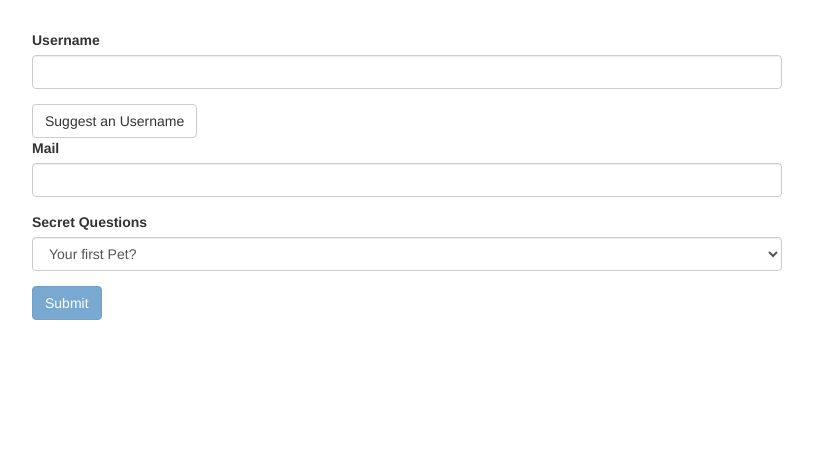
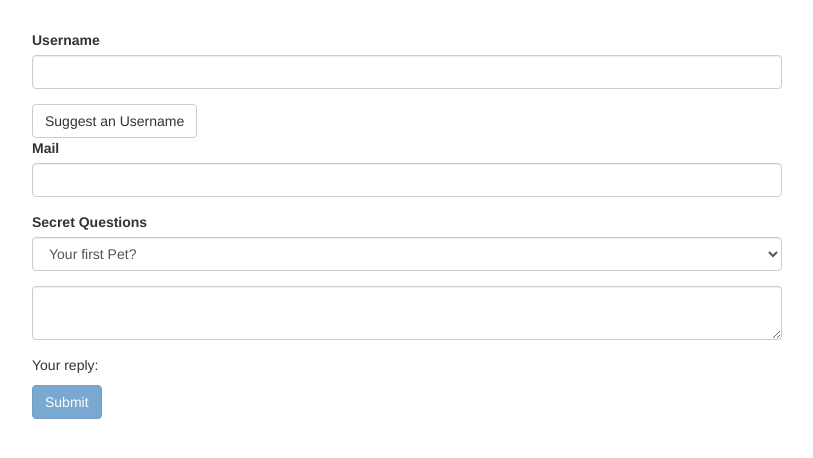
Before and after one commit to jimmyzhu710/template-driven-form, an Angular app: page / in a window 1280 px wide. Shown: the top 458 px of the page, without its empty margins (233-1046 px from the left). Built offline with nearby package versions, Linux system fonts and the light colour scheme.

Commit message:
194. Using ngModel with Two-Way-Binding

```diff
--- a/src/app/app.component.html
+++ b/src/app/app.component.html
@@ -10,17 +10,22 @@
                     <button class="btn btn-default" type="button">Suggest an Username</button>
                     <div class="form-group">
                         <label for="email">Mail</label>
-                        <input type="email" id="email" class="form-control" ngModel name="email" required email #email="ngModel">
+                        <input type="email" id="email" class="form-control" ngModel name="email" required email
+                            #email="ngModel">
                     </div>
                     <span class="help-block" *ngIf="!email.valid && email.touched">Please enter a valid email!</span>
                 </div>
                 <div class="form-group">
                     <label for="secret">Secret Questions</label>
                     <select id="secret" class="form-control" [ngModel]="defaultQuestion" name="secret">
-            <option value="pet">Your first Pet?</option>
-            <option value="teacher">Your first teacher?</option>
-          </select>
+                        <option value="pet">Your first Pet?</option>
+                        <option value="teacher">Your first teacher?</option>
+                    </select>
                 </div>
+                <div class="form-group">
+                    <textarea name="questionAnswer" row="3" class="form-control" [(ngModel)]="answer"></textarea>
+                </div>
+                <p>Your reply: {{ answer }}</p>
                 <button class="btn btn-primary" type="submit" [disabled]="!f.valid">Submit</button>
             </form>
         </div>
--- a/src/app/app.component.ts
+++ b/src/app/app.component.ts
@@ -9,6 +9,7 @@
 export class AppComponent {
   @ViewChild('f', { static: true }) signupForm: NgForm;
   defaultQuestion = 'pet';
+  answer = '';
 
   suggestUserName() {
     const suggestedName = 'Superuser';
```
